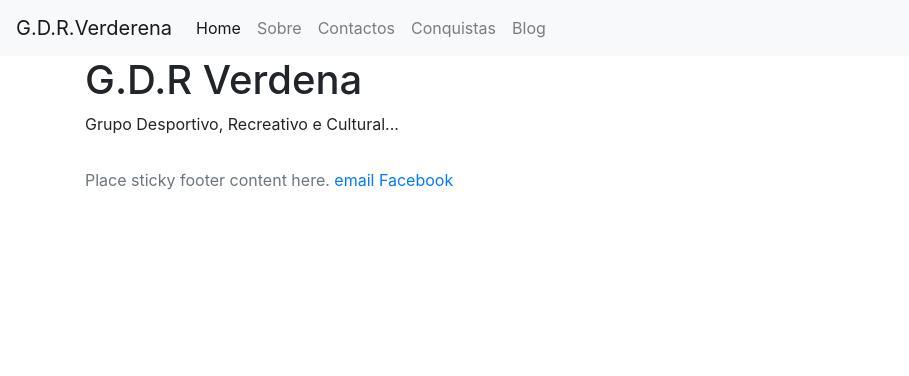
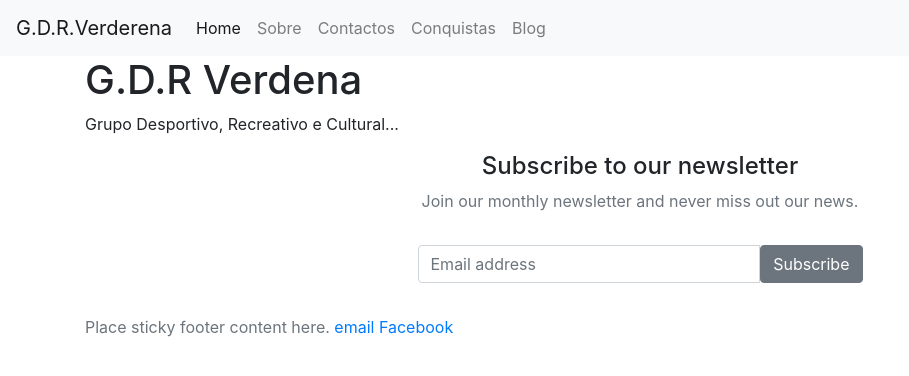
Before and after one commit to GDR-Verderena/gdr-verderena.github.io, a Jekyll site: the page built from index.html, in a window 1280 px wide. Shown: the top 376 px of the page, without its empty margins (0-909 px from the left). Built offline with Jekyll 4.4.1, drawn with Linux system fonts in a browser that asks for light colours.

Commit message:
Update default.html

```diff
--- a/_layouts/default.html
+++ b/_layouts/default.html
@@ -66,6 +66,30 @@
 
 
 
+
+  <div class="site-newsletter">
+    <div class="container">
+      <div class="text-center">
+        <h3 class="h4 mb-2">Subscribe to our newsletter</h3>
+        <p class="text-muted">Join our monthly newsletter and never miss out our news.</p>
+
+        <div class="row">
+          <div class="col-xs-12 col-sm-9 col-md-7 col-lg-5 ml-auto mr-auto">
+            <div class="input-group mb-3 mt-3">
+              <input type="text" class="form-control" placeholder="Email address" aria-label="Email address">
+              <span class="input-group-btn">
+                <button class="btn btn-secondary" type="button">Subscribe</button>
+              </span>
+            </div>
+          </div>
+        </div>
+      </div>
+    </div>
+  </div>
+
+
+
+
   <footer class="footer mt-auto py-3">
   <div class="container">
     <span class="text-muted">Place sticky footer content here.</span>
```
